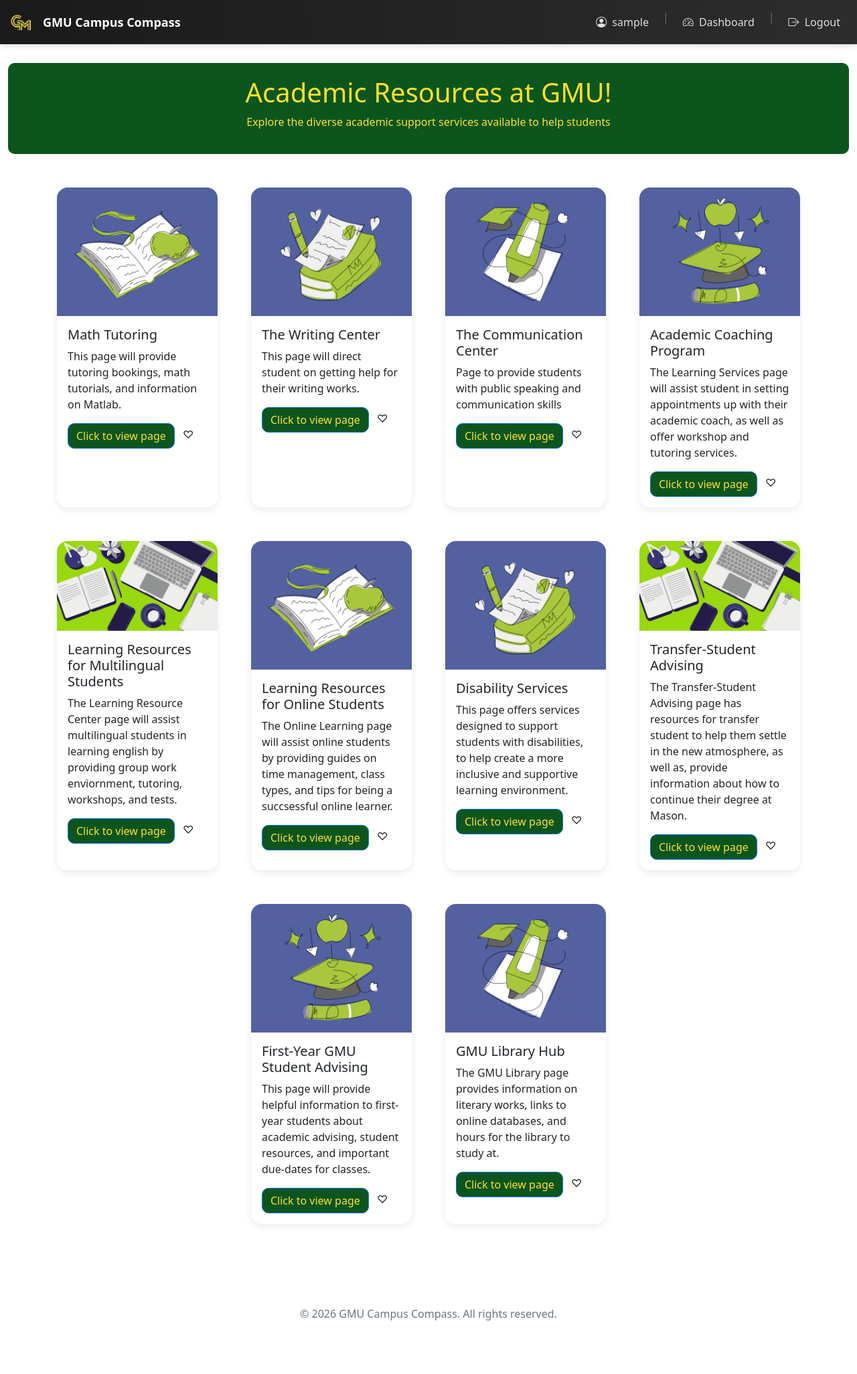
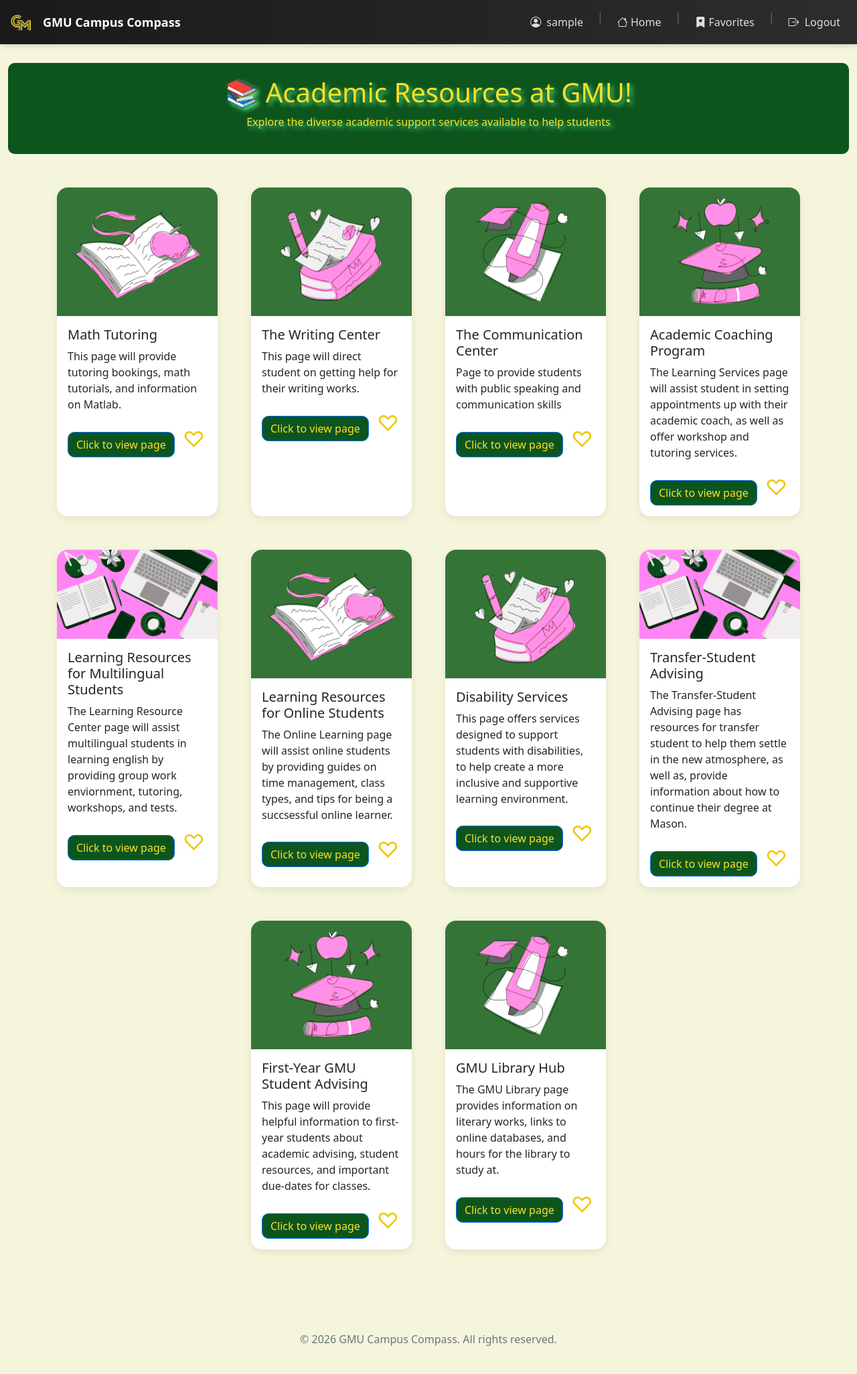
Before and after one commit to kanmani-m/masoncampuscompass, a Flask app: page /academicResource in a window 1280 px wide. Shown: the whole page at 67% size. Before the commit the page ends 1972 px from the top, so only its background shows below. Run offline with Flask 3, Linux system fonts and the light colour scheme; the visitor is signed in with stand-in values (Sample User, id 1).

Commit message:
added more to nav bar, added css,

```diff
--- a/webapp/static/css/academicResources.css
+++ b/webapp/static/css/academicResources.css
@@ -2,6 +2,9 @@
 /* .container-fluid.mt-4 {
     padding: 30;
 
+} */
+/* .container-fluid{
+    background-color: #fcf1c6;
 } */
 
 /* card style from carolina */
@@ -29,7 +32,7 @@
 }
 
 .card-img-top {
-    filter: hue-rotate(30deg);
+    filter: hue-rotate(-90deg);
 }
 
 .resource_cards {
@@ -46,5 +49,17 @@
     text-align: center;
     border-radius: 10px;
     padding: 20px;
+    text-shadow: 4px 4px 6px rgba(105, 246, 138, 0.75);
+    ;
 
 }
+
+.favorite-toggle.ms-2 {
+    color: rgb(236, 201, 0);
+    font-size: 2rem;
+    cursor: pointer;
+}
+
+.favorite-toggle:hover {
+    color: #e63946;
+}
--- a/webapp/templates/academicResources.html
+++ b/webapp/templates/academicResources.html
@@ -8,7 +8,7 @@
 {% block content %}
 
 <div class="academic-banner">
-    <h1>Academic Resources at GMU!</h1>
+    <h1>📚 Academic Resources at GMU!</h1>
     <p>Explore the diverse academic support services available to help students</p>
   </div>
 
--- a/webapp/templates/base.html
+++ b/webapp/templates/base.html
@@ -20,6 +20,7 @@
 
         body {
             padding-top: 70px;
+            background-color: beige;
         }
 
         .navbar {
@@ -126,12 +127,24 @@
                                 <i class="bi bi-person-circle me-1"></i> {{ current_user.username }}
                             </span>
                         </li>
+
+                        <li class="nav-item">
+                            <span class="nav-divider">|</span>
+                        </li>
+                        <li class="nav-item">
+                            <a class="nav-link" href="{{ url_for('main.index') }}">
+                                <i class="bi bi-house"></i> Home
+                            </a>
+                        </li>
+
+
+
                         <li class="nav-item">
                             <span class="nav-divider">|</span>
                         </li>
                         <li class="nav-item">
                             <a class="nav-link" href="{{ url_for('main.dashboard') }}">
-                                <i class="bi bi-speedometer2 me-1"></i> Dashboard
+                                <i class="bi bi-bookmark-heart-fill"></i> Favorites
                             </a>
                         </li>
                         <li class="nav-item">
```
